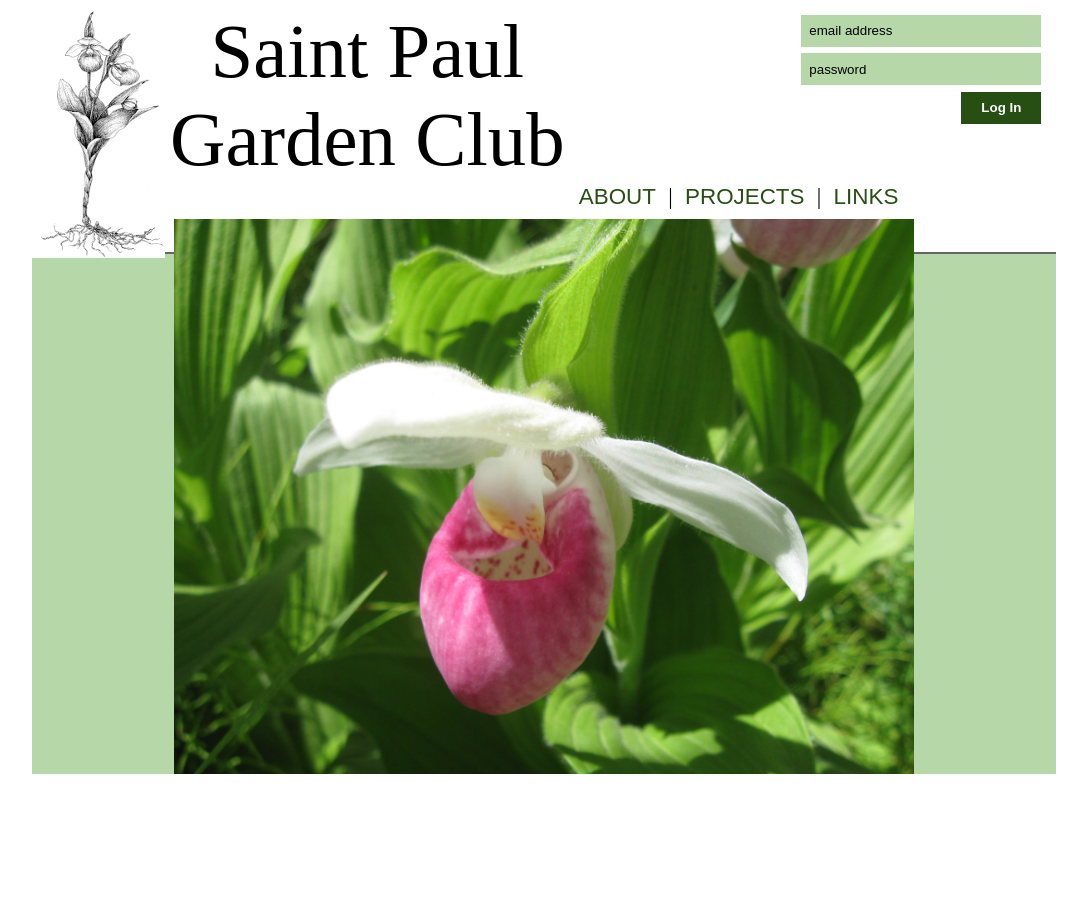
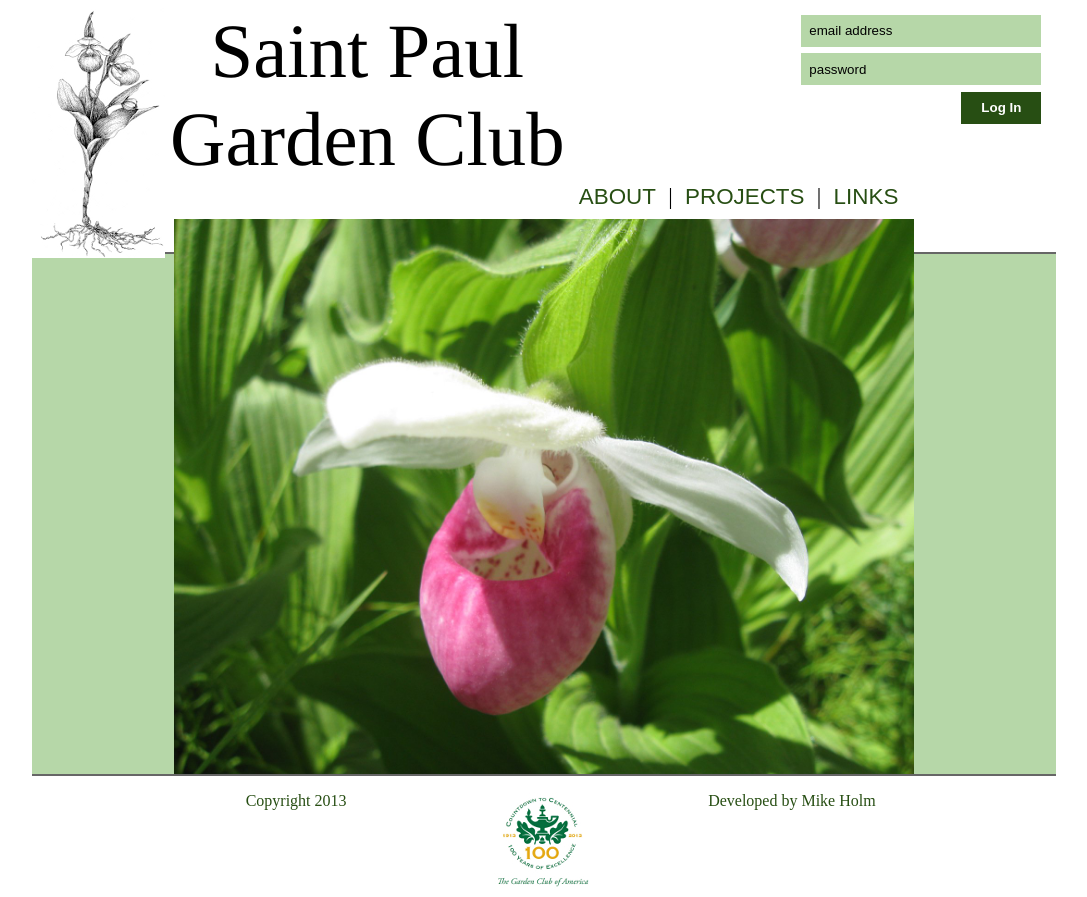
Before and after one commit to coldpour/spgc, a PHP site: page / in a window 1280 px wide. Shown: the whole page, without its empty margins (96-1183 px from the left). Before the commit the page ends 774 px from the top, so only its background shows below. Run offline with PHP 8.4, Linux system fonts and the light colour scheme.

Commit message:
Get header working on FF

```diff
--- /dev/null
+++ b/footer.php
@@ -0,0 +1,7 @@
+<div class="footer">
+     <div class="middle center">
+          <div id="copyright" class="foot-content">Copyright 2013</div>
+	  <img class="foot-content" src="images/gca_logo/width/100.jpg" alt="Member of Garden Clubs of America" />
+	  <div id="credit" class="foot-content">Developed by Mike Holm</div>
+     </div>
+</div>
--- a/index.php
+++ b/index.php
@@ -11,6 +11,7 @@
      include 'login.php';
      include 'banner.php';
      include 'slide.php';
+     include 'footer.php';
      ?>
 </div>
 </body>
--- a/screen.css
+++ b/screen.css
@@ -5,7 +5,7 @@ img.banner {
 h1.banner {
     font-size:4.8em;
     font-weight:lighter;
-    font-family:serif;
+    font-family:Times;
     text-align:center;
     width:7em;
     margin:0em;
@@ -41,11 +41,7 @@ h1.banner {
     color:black;
 }
 
-div.slide {
-    width:740px;
-}
-
-img.slide {
+.middle {
     width:740px;
 }
 
@@ -81,4 +77,28 @@ div.stripe {
     background-color:#b6d7a8;
     background-image:url('images/banner.jpg');
     background-repeat:repeat-x;
+    margin-bottom:1em;
+    border-bottom:.15em solid #666666;
 }
+
+.footer {
+    color:#274e13;
+}
+
+div.footer {
+    text-align:center;
+}
+
+div.foot-content {
+    margin-top:auto;
+    margin-bottom:auto;
+    width:33%;
+}
+
+#copyright {
+    float:left;
+}
+
+#credit {
+    float:right;
+}
--- a/slide.php
+++ b/slide.php
@@ -1,6 +1,6 @@
 <div class="stripe">
-  <div class="center slide">
+  <div class="center slide middle">
     <?php include 'nav.php';?>
-    <img class="slide" src="images/lady_slipper_USFWS.jpg" />
+    <img class="slide middle" src="images/lady_slipper_USFWS.jpg" />
   </div>
 </div>
```
Also changed, not shown: images/gca_logo/width/100.jpg (added).
